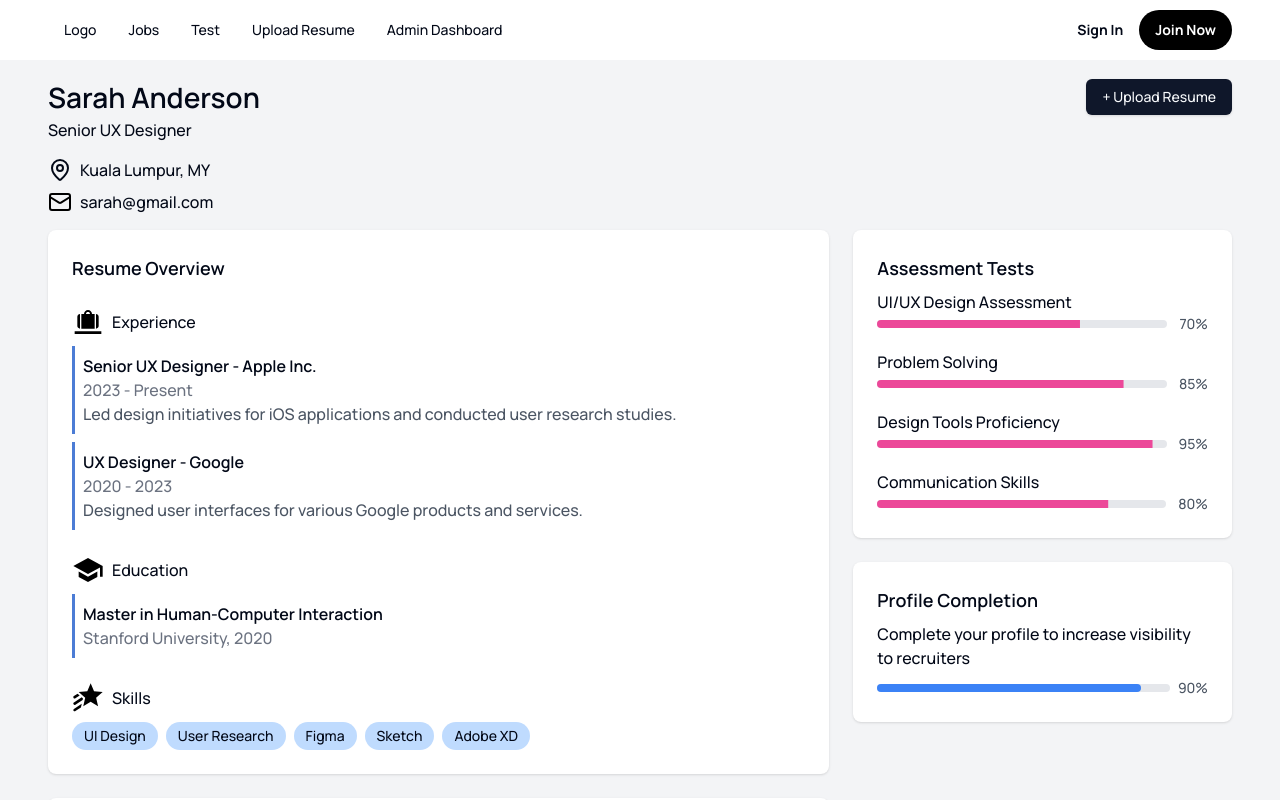
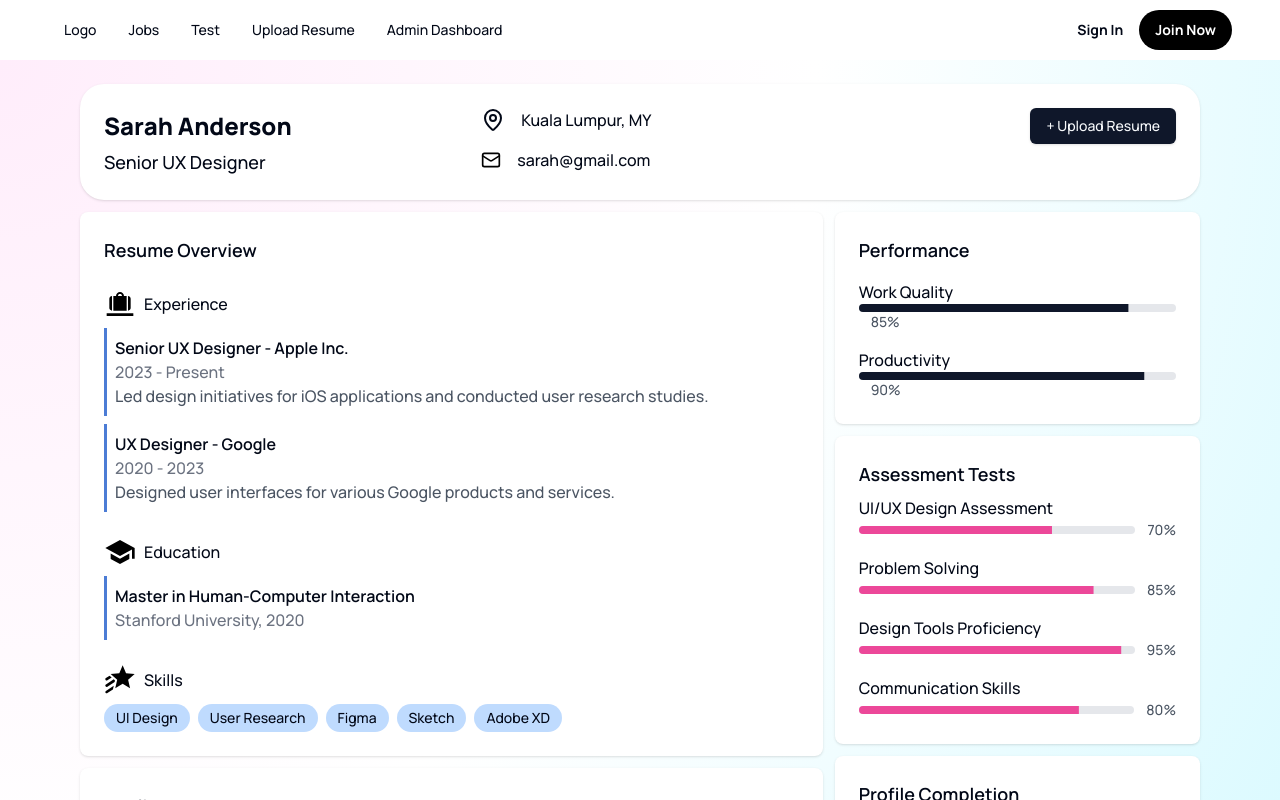
Before and after one commit to azinuddinazlani/kopipes-frontend, a Vue app: page /profile in a window 1280 px wide. Shown: the top 800 px of the page. Built offline with nearby package versions, Linux system fonts and the light colour scheme.

Commit message:
install radar chart

```diff
--- a/package.json
+++ b/package.json
@@ -17,6 +17,7 @@
     "@vueuse/core": "^12.7.0",
     "ant-design-vue": "^4.2.6",
     "axios": "^1.7.9",
+    "chart.js": "^4.4.8",
     "class-variance-authority": "^0.7.1",
     "clsx": "^2.1.1",
     "gsap": "^3.12.7",
@@ -30,6 +31,7 @@
     "typewriter-effect": "^2.21.0",
     "vee-validate": "^4.15.0",
     "vue": "^3.5.13",
+    "vue-chartjs": "^5.3.2",
     "vue-router": "^4.5.0",
     "zod": "^3.24.1"
   },
--- a/src/views/ProfileView.vue
+++ b/src/views/ProfileView.vue
@@ -1,29 +1,38 @@
 <template>
-  <div class="wrapper bg-gray-100">
+  <div class="wrapper">
     <div class="content-wrapper">
-      <!-- Header Column -->
-      <div class="header-wrapper">
-        <div class="top-wrapper">
-          <span class="profile-name">Sarah Anderson</span>
-          <Button>+ Upload Resume</Button>
+      <!-- Horizontal Card for Sarah Anderson to Upload Resume -->
+      <div class="upload-resume-card bg-white p-6 rounded-3xl shadow flex items-center space-x-6">
+        <!-- Profile Information (Name & Job Title) -->
+        <div class="profile-info flex items-center space-x-6">
+          <div class="flex flex-col space-y-1">
+            <p class="profile-name">Sarah Anderson</p>
+            <p class="jobtitle text-lg font-medium">Senior UX Designer</p>
           </div>
-        <p class="jobtitle">Senior UX Designer</p>
+        </div>
 
-        <div class="location-wrapper">
-          <div class="location">
+        <!-- Location and Email Information -->
+        <div class="job-info space-y-2">
+          <div class="location-wrapper flex flex-col space-y-2">
+            <div class="location flex items-center space-x-2">
               <MapPin />
               <p>Kuala Lumpur, MY</p>
             </div>
-          <div class="location">
-            <img class="img-test" src="@\img\joblist-mail.svg" />
+            <div class="location flex items-center space-x-2">
+              <img class="img-test w-5 h-5" src="@/img/joblist-mail.svg" />
               <p>sarah@gmail.com</p>
             </div>
           </div>
         </div>
 
-      <div class="content mx-auto grid grid-cols-3 gap-6">
+        <!-- Upload Resume Button -->
+        <div></div>
+        <Button>+ Upload Resume</Button>
+      </div>
+
+      <div class="mt-3 content mx-auto grid grid-cols-3 gap-3">
         <!-- Left Column -->
-        <div class="col-span-2 space-y-6">
+        <div class="col-span-2 space-y-3">
           <!-- Resume Overview -->
           <div class="resume-content-wrapper bg-white p-6 rounded-lg shadow">
             <h2 class="text-lg font-semibold">Resume Overview</h2>
@@ -99,7 +108,24 @@
         </div>
 
         <!-- Right Column -->
-        <div class="space-y-6">
+        <div class="space-y-3">
+          <!-- Performance Card (Bigger) -->
+          <div class="bg-white p-6 rounded-lg shadow h-auto">
+            <h2 class="text-lg font-semibold">Performance</h2>
+            <div class="mt-4 space-y-4">
+              <div>
+                <p class="font-medium">Work Quality</p>
+                <Progress class="h-2 bg-gray-200" :model-value="85" />
+                <p class="text-sm text-gray-600 ml-3">85%</p>
+              </div>
+              <div>
+                <p class="font-medium">Productivity</p>
+                <Progress class="h-2 bg-gray-200" :model-value="90" />
+                <p class="text-sm text-gray-600 ml-3">90%</p>
+              </div>
+            </div>
+          </div>
+
           <!-- Assessment Tests -->
           <div class="bg-white p-6 rounded-lg shadow">
             <h2 class="text-lg font-semibold">Assessment Tests</h2>
@@ -119,8 +145,8 @@
             </div>
           </div>
 
-          <!-- Profile Completion -->
-          <div class="bg-white p-6 rounded-lg shadow">
+          <!-- Profile Completion (Aligned with Applied Jobs) -->
+          <div class="bg-white p-6 rounded-lg shadow col-span-2">
             <h2 class="text-lg font-semibold">Profile Completion</h2>
             <p class="mt-2">Complete your profile to increase visibility to recruiters</p>
             <div class="progress-bar">
@@ -137,24 +163,74 @@
 </template>
 
 <script setup>
-import { MapPin } from 'lucide-vue-next'
+import { MapPin, SeparatorVertical } from 'lucide-vue-next'
 import Button from '@/components/ui/button/Button.vue'
 import Progress from '@/components/ui/progress/Progress.vue'
+import Separator from '@/components/ui/separator/Separator.vue'
 
 const assessments = [
   { name: 'UI/UX Design Assessment', score: 70 },
   { name: 'Problem Solving', score: 85 },
   { name: 'Design Tools Proficiency', score: 95 },
-  { name: 'Communication Skills', score: 80 }, // New assessment
+  { name: 'Communication Skills', score: 80 },
 ]
 </script>
 
 <style lang="scss" scoped>
 .wrapper {
   padding: 1rem 0;
+  width: 100%;
+  min-height: 100vh;
+  display: flex;
+  flex-direction: column;
+  align-items: center;
+  background: radial-gradient(circle at top left, #ffedfb, #ffffff, #d4f9ff);
+  overflow-x: hidden;
+  padding: 24px 0;
 
   .content-wrapper {
-    margin: 0 3rem;
+    margin: 0 5rem;
+
+    .upload-resume-card {
+      display: flex;
+      justify-content: space-between;
+      align-items: flex-start;
+    }
+
+    .profile-info {
+      display: flex;
+      align-items: center;
+
+      .profile-name {
+        font-size: 1.5rem;
+        font-weight: 800;
+      }
+    }
+
+    .job-info {
+      display: flex;
+      flex-direction: column;
+    }
+
+    .profile-name {
+      font-size: 1.25rem;
+    }
+
+    .location-wrapper {
+      display: flex;
+      flex-direction: column;
+      gap: 0.5rem;
+    }
+
+    .location {
+      display: flex;
+      gap: 0.5rem;
+    }
+
+    .img-test {
+      width: 1.25rem;
+      height: 1.25rem;
+    }
 
     .header-wrapper {
       .profile-name {
@@ -212,8 +288,4 @@ const assessments = [
 .test {
   border: 1px solid red;
 }
-
-img {
-  stroke: red;
-}
 </style>
```
Also changed, not shown: 1 other file (tests, documents, lock files or other folders). Lines whose indentation alone changed are shown as unchanged.
